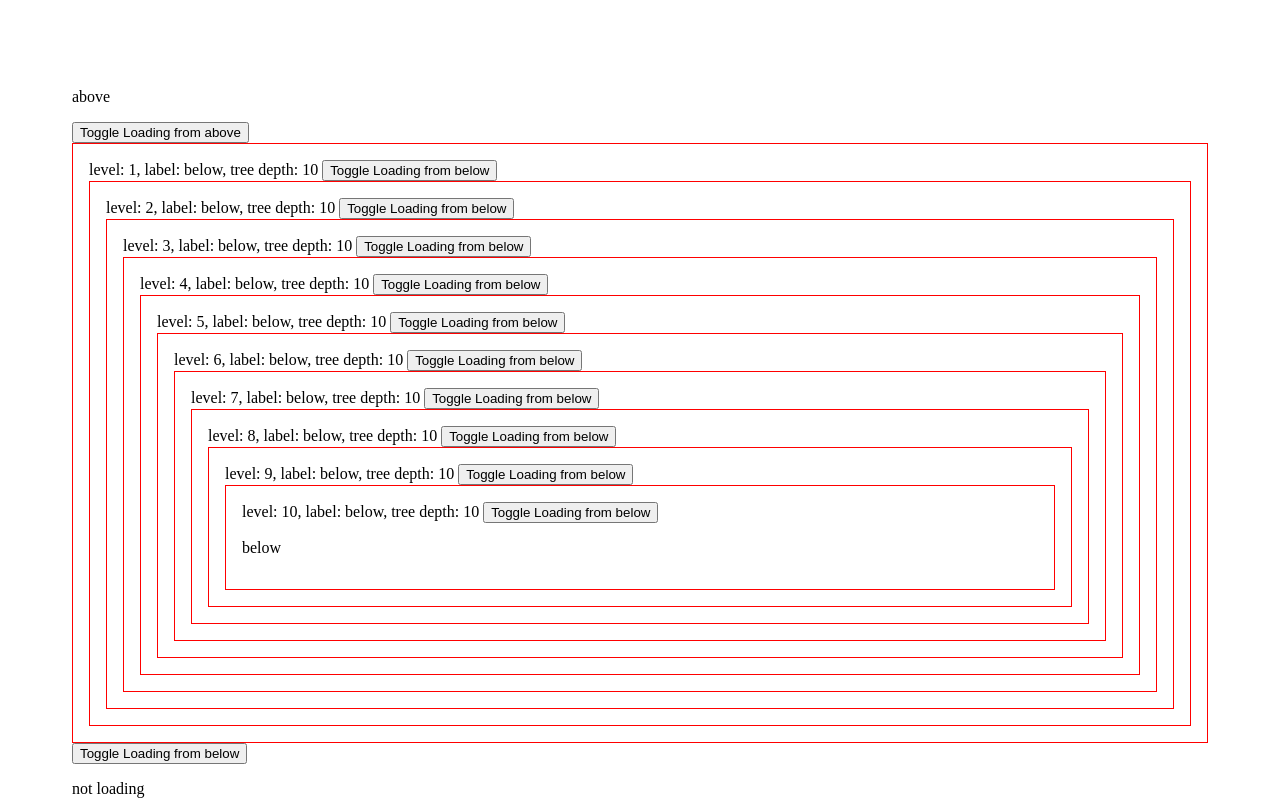
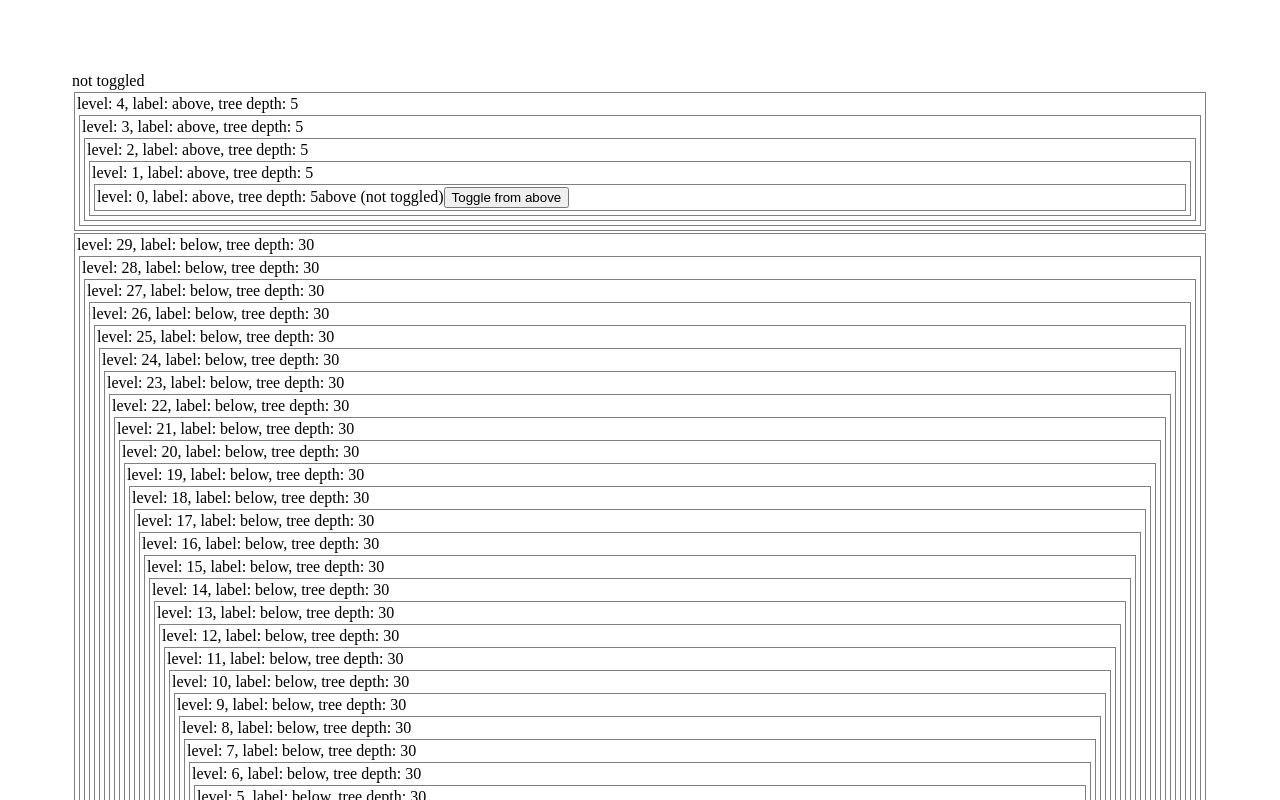
Before and after one commit to grancalavera/hooks-experiments, a React (Create React App) app: page / in a window 1280 px wide. Shown: the top 800 px of the page. Built offline with nearby package versions, Linux system fonts and the light colour scheme.

Commit message:
nest toggle monitor

```diff
--- a/src/App.tsx
+++ b/src/App.tsx
@@ -1,92 +1,73 @@
 import React, { useContext, useReducer, memo } from "react";
 
 const AppContext = React.createContext({
-  loading: false,
-  aboveTreeDepth: 0,
-  belowTreeDepth: 0,
-  toggleLoading: (): void => {
-    throw new Error("toggleLoading not implemented");
+  toggled: false,
+  toggleValue: (): void => {
+    throw new Error("toggleValue not implemented");
   },
 });
+
+const AppContextProvider: React.FC = ({ children }) => {
+  const [toggled, toggleValue] = useReducer((isToggled: boolean) => !isToggled, false);
+  return (
+    <AppContext.Provider value={{ toggled, toggleValue }}>{children}</AppContext.Provider>
+  );
+};
 
 const DeepTreeContext = React.createContext({
   depth: 0,
   label: "deep tree",
-  toggleLoading: (): void => {
-    throw new Error("toggleLoading not implemented");
+  toggleValue: (): void => {
+    throw new Error("toggleValue not implemented");
   },
 });
 
-const AppContextProvider: React.FC = ({ children }) => {
-  const [loading, toggleLoading] = useReducer((isLoading: boolean) => !isLoading, false);
-
-  const aboveTreeDepth = 0;
-  const belowTreeDepth = 10;
-
-  return (
-    <AppContext.Provider
-      value={{ loading, toggleLoading, aboveTreeDepth, belowTreeDepth }}
-    >
-      {children}
-    </AppContext.Provider>
-  );
-};
+interface DeepTreeProps {
+  toggleValue: () => void;
+  label: string;
+  depth: number;
+}
 
 const App: React.FC = () => {
   return (
     <AppContextProvider>
-      <TheApp />
+      <ToggleMonitor />
+      <DeepTreeApp />
     </AppContextProvider>
   );
 };
 
-const TheApp: React.FC = () => {
-  const { loading, aboveTreeDepth, belowTreeDepth, toggleLoading } = useContext(
-    AppContext
-  );
+const DeepTreeApp: React.FC = () => {
+  const { toggleValue } = useContext(AppContext);
   return (
     <div>
-      <DeepTreeToggler
-        label="above"
-        depth={aboveTreeDepth}
-        toggleLoading={toggleLoading}
-      />
-      <DeepTreeToggler
-        label="below"
-        depth={belowTreeDepth}
-        toggleLoading={toggleLoading}
-      />
-      <p>{loading ? "loading" : "not loading"}</p>
+      <DeepTreeToggler label="above" depth={5} toggleValue={toggleValue} />
+      <DeepTreeToggler label="below" depth={30} toggleValue={toggleValue} />
     </div>
   );
 };
 
-interface DeepTreeProps {
-  toggleLoading: () => void;
-  label: string;
-  depth: number;
-}
-
-const DeepTreeToggler: React.FC<DeepTreeProps> = memo(
-  ({ toggleLoading, label, depth }) => {
-    return (
-      <DeepTreeContext.Provider value={{ toggleLoading, label, depth }}>
-        <DeepTree />
-        <Toggler />
-      </DeepTreeContext.Provider>
-    );
-  }
-);
+const DeepTreeToggler: React.FC<DeepTreeProps> = memo(({ toggleValue, label, depth }) => {
+  return (
+    <DeepTreeContext.Provider value={{ toggleValue, label, depth }}>
+      <DeepTree />
+    </DeepTreeContext.Provider>
+  );
+});
 
 const DeepTree: React.FC = () => {
   const { label, depth } = useContext(DeepTreeContext);
   console.count(`${label} render count`);
 
-  return [...Array(depth)]
-    .map((_, i) => depth - i)
-    .reduce((nested, level) => {
+  return Array.from({ length: depth }, (_, i) => i).reduce(
+    (nested, level) => {
       return <Nester level={level}>{nested}</Nester>;
-    }, <p>{label}</p>);
+    },
+    <>
+      {label} (<ToggleMonitor />)
+      <Toggler />
+    </>
+  );
 };
 
 interface NesterProps {
@@ -98,15 +79,21 @@ const Nester: React.FC<NesterProps> = ({ children, level }) => {
   console.count(`nester level ${level} render count`);
   return (
     <div className="nested-component">
-      level: {level}, label: {label}, tree depth: {depth} <Toggler />
+      level: {level}, label: {label}, tree depth: {depth}
       {children}
     </div>
   );
 };
 
 const Toggler: React.FC = () => {
-  const { toggleLoading, label } = useContext(DeepTreeContext);
-  return <button onClick={() => toggleLoading()}>Toggle Loading from {label}</button>;
+  const { toggleValue, label } = useContext(DeepTreeContext);
+  return <button onClick={() => toggleValue()}>Toggle from {label}</button>;
+};
+
+const ToggleMonitor: React.FC = () => {
+  const { toggled } = useContext(AppContext);
+  console.count("toggle monitor render count");
+  return <span>{toggled ? "toggled" : "not toggled"}</span>;
 };
 
 export default App;
--- a/src/index.css
+++ b/src/index.css
@@ -4,6 +4,8 @@ body {
 }
 
 .nested-component {
-  padding: 1em;
-  border: 1px solid red;
+  padding: 2px;
+  margin: 2px;
+  border: 1px solid grey;
+
 }
```
